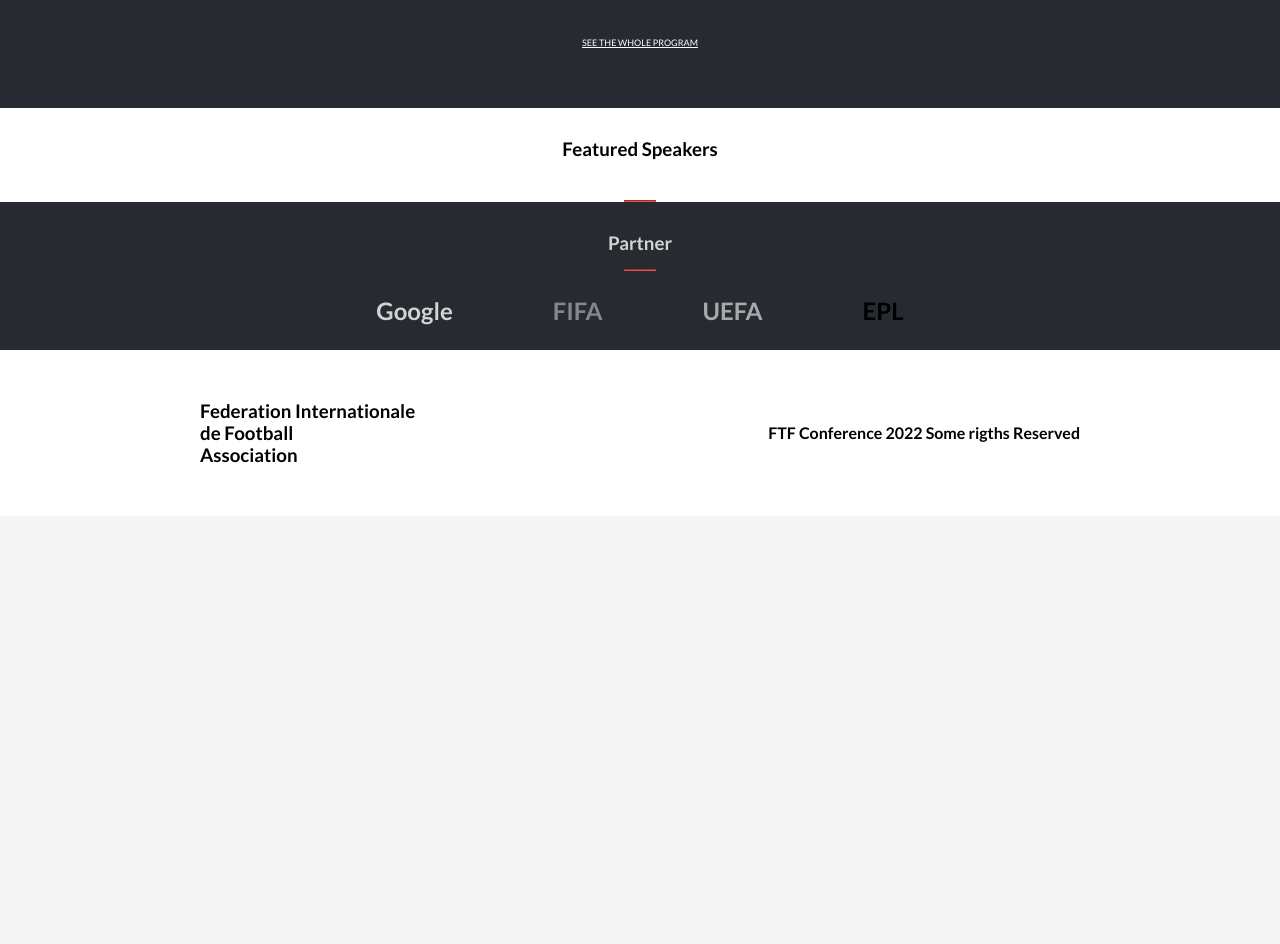
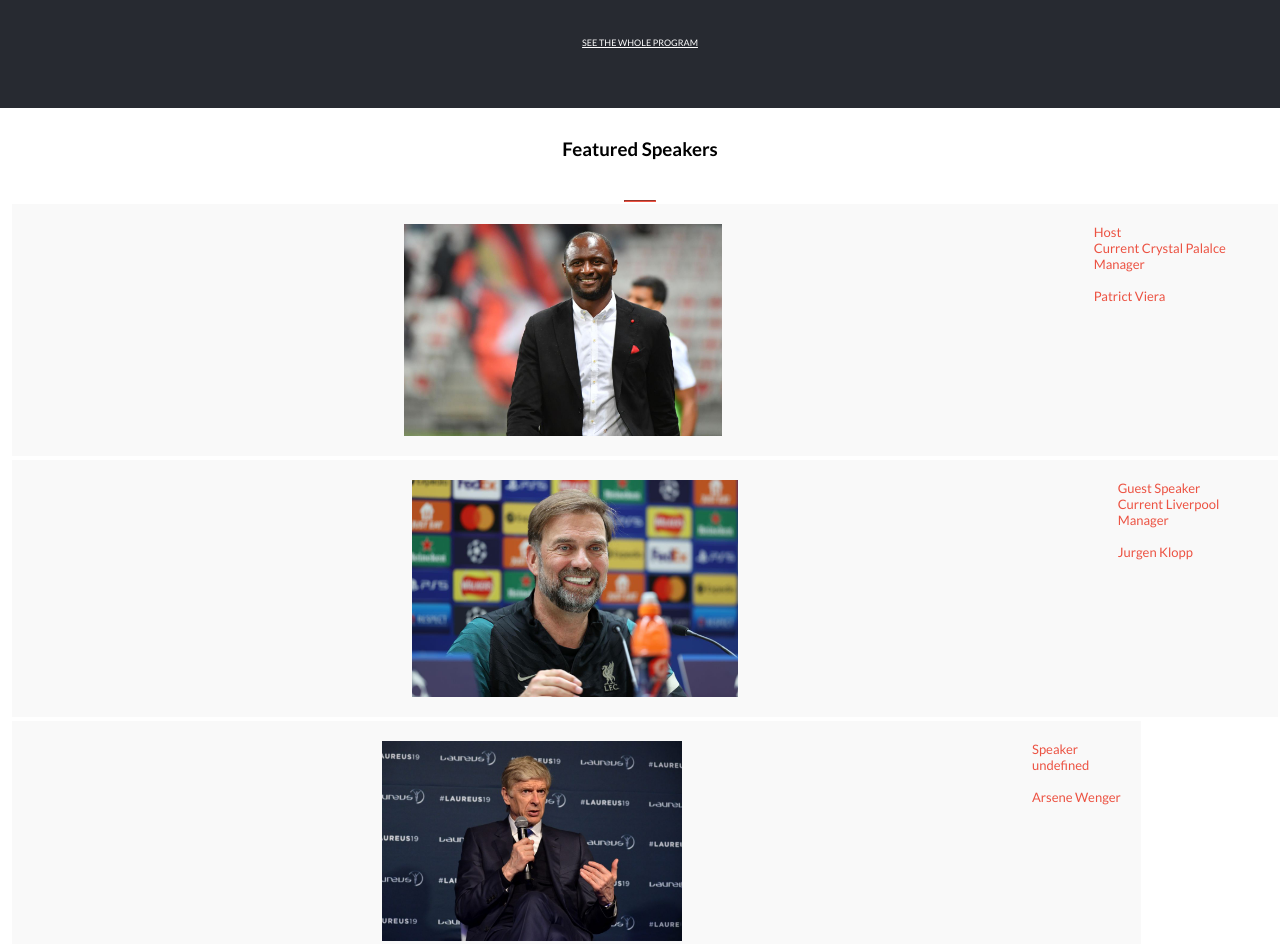
Before and after one commit to Therealadetunji/Capstone-Project, a plain HTML site: page Home-page/index1.html in a window 1280 px wide. Shown: the part 929-1873 px from the top of the page. Before the commit the page ends 1445 px from the top, so only its background shows below. Drawn offline with Linux system fonts and the light colour scheme; a web font is replaced by a local one.

Commit message:
READme file done and other issues resolve

```diff
--- a/Home-page/index1.html
+++ b/Home-page/index1.html
@@ -199,10 +199,8 @@
    <div>
      <h4>FTF Conference 2022 Some rigths Reserved</h4>
    </div>
-
-
   </footer>
   <script src="mobile-menu.js"></script>
-  <!-- <script src="script.js"></script> -->
+  <script src="script.js"></script>
   </body>
 </html>
--- a/Home-page/script.js
+++ b/Home-page/script.js
@@ -29,10 +29,10 @@ const data = [
 const projectselection = document.querySelector('.featured-speakers');
 data.forEach((element) => {
   console.log('element');
-  const allCard = `<div class="featured-image-desktop">
-  <div class="host-desktop">
+  const allCard = `<div class="featured-image">
+  <div class="host">
      <div><img src="${element.featuredimage}" alt="Viera Picture"></div>
-     <div class="details">${element.role}<br>${element.currentrole}</br><br>${element.name}</br></div>
+     <div class="details">${element.role}<br>${element.currentrole}</br><br class="name">${element.name}</br></div>
   </div>
 </div>
 `;
```
Also changed, not shown: 1 other file.
